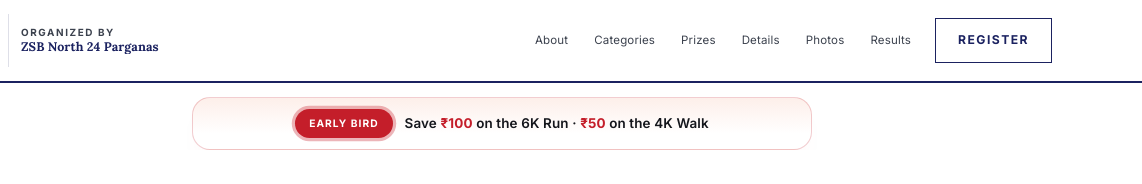
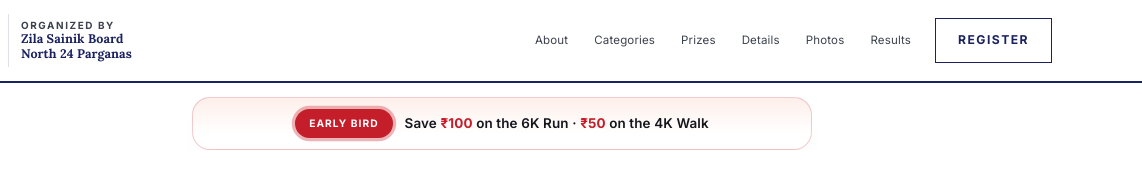
Before and after one commit to paulmark-05/Unity-run-2026, a website: page public/index.html in a window 1280 px wide. Shown: the top 184 px of the page, 138-1280 px from the left. Drawn offline with nearby package versions, Linux system fonts and the light colour scheme; no server answers.

Commit message:
Split the hero header's org line into three lines
"ZSB North 24 Parganas" is now "Zila Sainik Board" / "North 24 Parganas"
on its own lines under "Organized by", spelling out the abbreviation.

```diff
--- a/public/index.html
+++ b/public/index.html
@@ -19,7 +19,8 @@
       <div class="divider-v"></div>
       <div class="org-text">
         <div class="k label">Organized by</div>
-        <div class="v">ZSB North 24 Parganas</div>
+        <div class="v">Zila Sainik Board</div>
+        <div class="v">North 24 Parganas</div>
       </div>
     </div>
     <nav class="links sans" id="navLinks">
```
